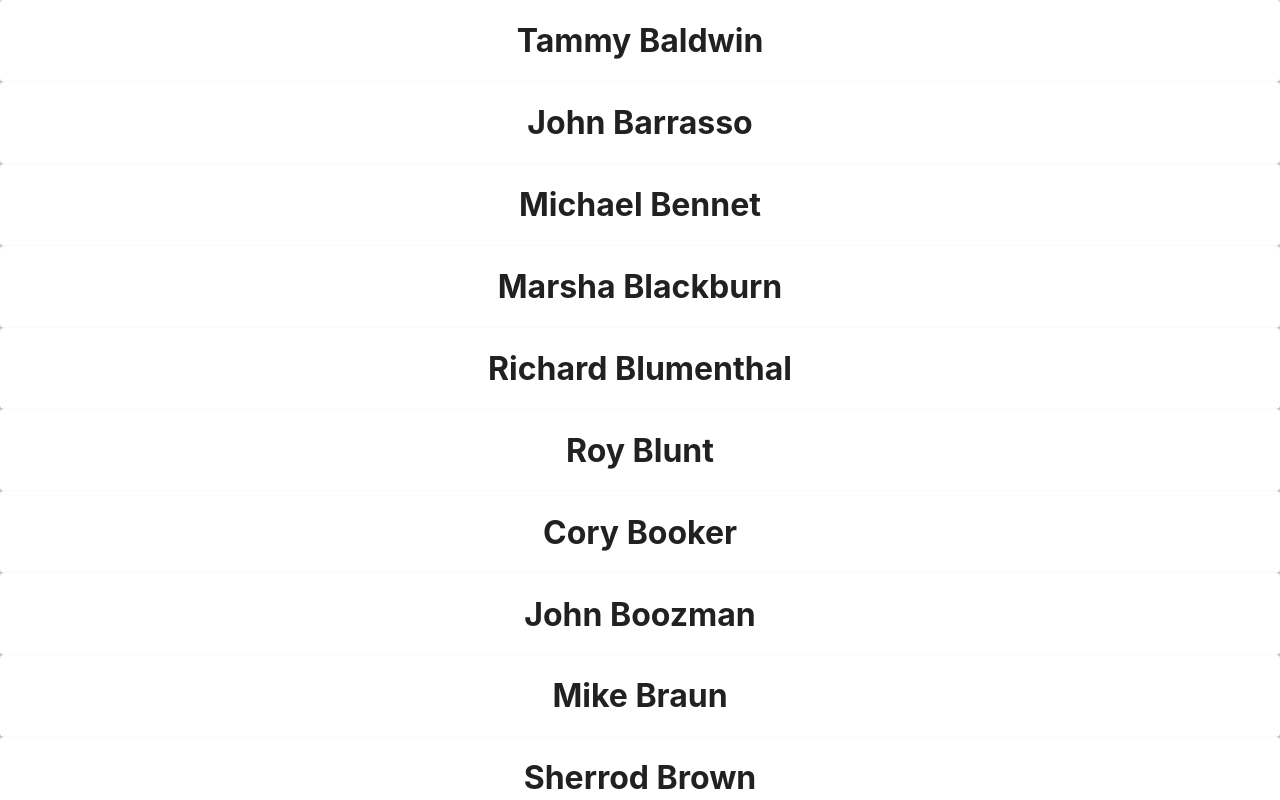
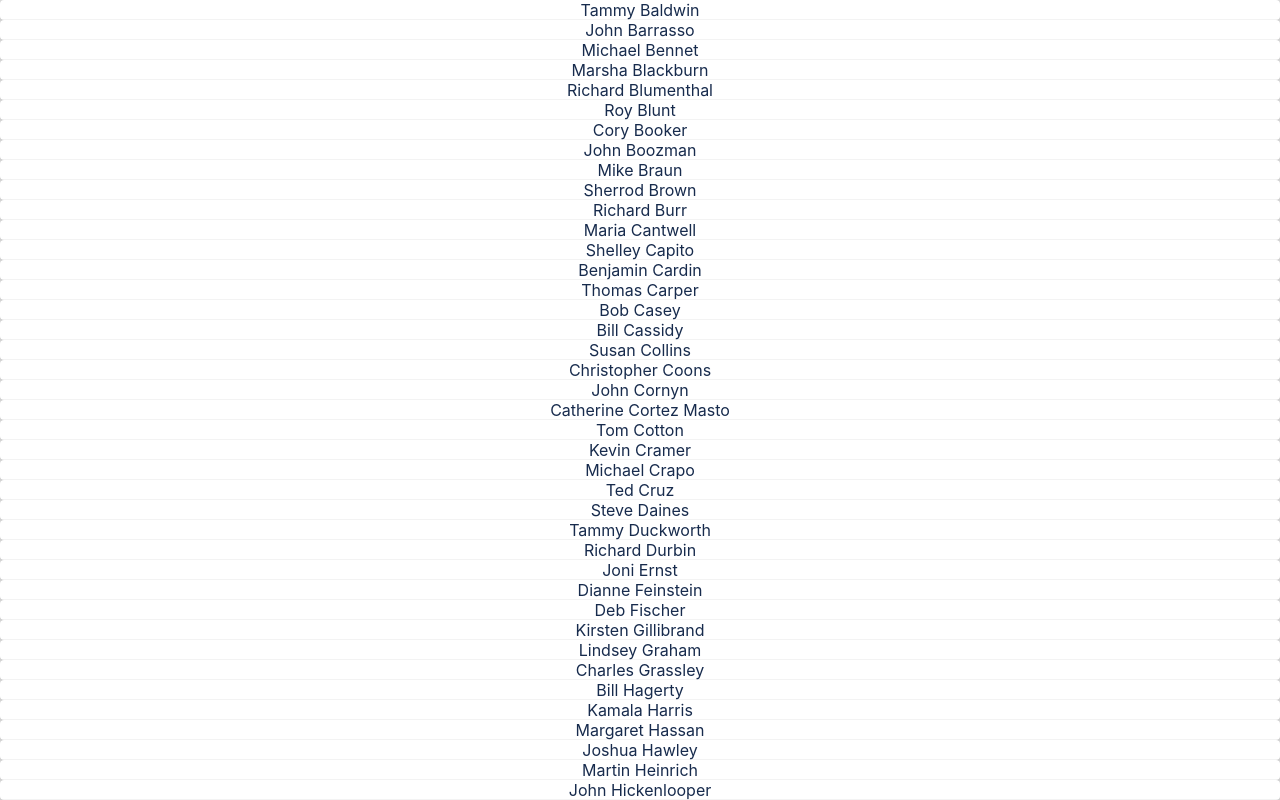
Before and after one commit to JcJen62/Fall2021-3790-InitialReactApp, a React (Create React App) app: page / in a window 1280 px wide. Shown: the top 800 px of the page. Built offline with nearby package versions, Linux system fonts and the light colour scheme.

Commit message:
Initial push for Netlify

```diff
--- a/src/App.js
+++ b/src/App.js
@@ -1,13 +1,19 @@
-import './App.css';
-import './components/SenatorCard'
-import SenatorCard from './components/SenatorCard';
+import './App.css'
+import SenatorContainer from './components/SenatorContainer'
+import { ThemeProvider } from '@material-ui/core'
+import GlobalStyles from './components/GlobalStyles'
+import theme from './theme'
 
 const App = () => {
   return (
-    <div className="App">
-      <SenatorCard/>
-    </div>
-  );
+    <ThemeProvider theme={theme}>
+      <GlobalStyles />
+      <div className="App">
+        <SenatorContainer />
+        {/* <SenatorCard/> */}
+      </div>
+    </ThemeProvider>
+  )
 }
 
-export default App;
+export default App
--- /dev/null
+++ b/src/components/GlobalStyles.js
@@ -0,0 +1,38 @@
+import createStyles from '@material-ui/styles/createStyles';
+import makeStyles from '@material-ui/styles/makeStyles';
+
+const useStyles = makeStyles(() => createStyles({
+  '@global': {
+    '*': {
+      boxSizing: 'border-box',
+      margin: 0,
+      padding: 0,
+    },
+    html: {
+      '-webkit-font-smoothing': 'antialiased',
+      '-moz-osx-font-smoothing': 'grayscale',
+      height: '100%',
+      width: '100%'
+    },
+    body: {
+      backgroundColor: '#f4f6f8',
+      height: '100%',
+      width: '100%'
+    },
+    a: {
+      textDecoration: 'none'
+    },
+    '#root': {
+      height: '100%',
+      width: '100%'
+    }
+  }
+}));
+
+const GlobalStyles = () => {
+  useStyles();
+
+  return null;
+};
+
+export default GlobalStyles;
--- /dev/null
+++ b/src/components/SenatorCard.css
@@ -0,0 +1,3 @@
+.card {
+  background-color: #bbb;
+}
--- a/src/components/SenatorCard.js
+++ b/src/components/SenatorCard.js
@@ -1,19 +1,14 @@
-import {senators} from '../data/senate'
 import { Card } from '@material-ui/core'
-import { blue } from '@material-ui/core/colors'
+import './SenatorCard.css'
 
-const SenatorCard = () => {
-  return senators.map((senator) => {
-    return (<Card key={senator.id} >
-      <h1 sx={{
-      mt: '10px',
-      width: 200,
-      color: '#0000FF'
-    }}
-    >
-      {senator.first_name + ' ' + senator.last_name}</h1>
-        </Card>)
-  })
+const SenatorCard = (props) => {
+  const { firstName, lastName, id } = props
+
+  return (
+    <Card key={id} className='card'>
+      {firstName} {lastName}
+    </Card>
+  )
 }
 
 export default SenatorCard
--- /dev/null
+++ b/src/components/SenatorContainer.js
@@ -0,0 +1,20 @@
+import { senators } from '../data/senate'
+import SenatorCard from './SenatorCard'
+
+const SenatorContainer = () => {
+  return (
+    <div>
+      {senators.map((senator) => {
+        return (
+          <SenatorCard
+            firstName={senator.first_name}
+            lastName={senator.last_name}
+            id={senator.google_entity_id}
+          />
+        )
+      })}
+    </div>
+  )
+}
+
+export default SenatorContainer
--- /dev/null
+++ b/src/theme/index.js
@@ -0,0 +1,82 @@
+import { createTheme } from '@material-ui/core';
+
+const theme = createTheme({
+  palette: {
+    background: {
+      default: '#f4f6f8',
+      paper: '#ffffff'
+    },
+    primary: {
+      contrastText: '#ffffff',
+      main: '#5664d2'
+    },
+    text: {
+      primary: '#172b4d',
+      secondary: '#6b778c'
+    }
+  },
+  shadows: [
+    'none',
+    '0 0 0 1px rgba(63,63,68,0.05), 0 1px 2px 0 rgba(63,63,68,0.15)',
+    '0 0 1px 0 rgba(0,0,0,0.31), 0 2px 2px -2px rgba(0,0,0,0.25)',
+    '0 0 1px 0 rgba(0,0,0,0.31), 0 3px 4px -2px rgba(0,0,0,0.25)',
+    '0 0 1px 0 rgba(0,0,0,0.31), 0 3px 4px -2px rgba(0,0,0,0.25)',
+    '0 0 1px 0 rgba(0,0,0,0.31), 0 4px 6px -2px rgba(0,0,0,0.25)',
+    '0 0 1px 0 rgba(0,0,0,0.31), 0 4px 6px -2px rgba(0,0,0,0.25)',
+    '0 0 1px 0 rgba(0,0,0,0.31), 0 4px 8px -2px rgba(0,0,0,0.25)',
+    '0 0 1px 0 rgba(0,0,0,0.31), 0 5px 8px -2px rgba(0,0,0,0.25)',
+    '0 0 1px 0 rgba(0,0,0,0.31), 0 6px 12px -4px rgba(0,0,0,0.25)',
+    '0 0 1px 0 rgba(0,0,0,0.31), 0 7px 12px -4px rgba(0,0,0,0.25)',
+    '0 0 1px 0 rgba(0,0,0,0.31), 0 6px 16px -4px rgba(0,0,0,0.25)',
+    '0 0 1px 0 rgba(0,0,0,0.31), 0 7px 16px -4px rgba(0,0,0,0.25)',
+    '0 0 1px 0 rgba(0,0,0,0.31), 0 8px 18px -8px rgba(0,0,0,0.25)',
+    '0 0 1px 0 rgba(0,0,0,0.31), 0 9px 18px -8px rgba(0,0,0,0.25)',
+    '0 0 1px 0 rgba(0,0,0,0.31), 0 10px 20px -8px rgba(0,0,0,0.25)',
+    '0 0 1px 0 rgba(0,0,0,0.31), 0 11px 20px -8px rgba(0,0,0,0.25)',
+    '0 0 1px 0 rgba(0,0,0,0.31), 0 12px 22px -8px rgba(0,0,0,0.25)',
+    '0 0 1px 0 rgba(0,0,0,0.31), 0 13px 22px -8px rgba(0,0,0,0.25)',
+    '0 0 1px 0 rgba(0,0,0,0.31), 0 14px 24px -8px rgba(0,0,0,0.25)',
+    '0 0 1px 0 rgba(0,0,0,0.31), 0 16px 28px -8px rgba(0,0,0,0.25)',
+    '0 0 1px 0 rgba(0,0,0,0.31), 0 18px 30px -8px rgba(0,0,0,0.25)',
+    '0 0 1px 0 rgba(0,0,0,0.31), 0 20px 32px -8px rgba(0,0,0,0.25)',
+    '0 0 1px 0 rgba(0,0,0,0.31), 0 22px 34px -8px rgba(0,0,0,0.25)',
+    '0 0 1px 0 rgba(0,0,0,0.31), 0 24px 36px -8px rgba(0,0,0,0.25)'
+  ],
+  typography: {
+    h1: {
+      fontWeight: 500,
+      fontSize: 35,
+      letterSpacing: '-0.24px'
+    },
+    h2: {
+      fontWeight: 500,
+      fontSize: 29,
+      letterSpacing: '-0.24px'
+    },
+    h3: {
+      fontWeight: 500,
+      fontSize: 24,
+      letterSpacing: '-0.06px'
+    },
+    h4: {
+      fontWeight: 500,
+      fontSize: 20,
+      letterSpacing: '-0.06px'
+    },
+    h5: {
+      fontWeight: 500,
+      fontSize: 16,
+      letterSpacing: '-0.05px'
+    },
+    h6: {
+      fontWeight: 500,
+      fontSize: 14,
+      letterSpacing: '-0.05px'
+    },
+    overline: {
+      fontWeight: 500
+    }
+  }
+});
+
+export default theme;
```
